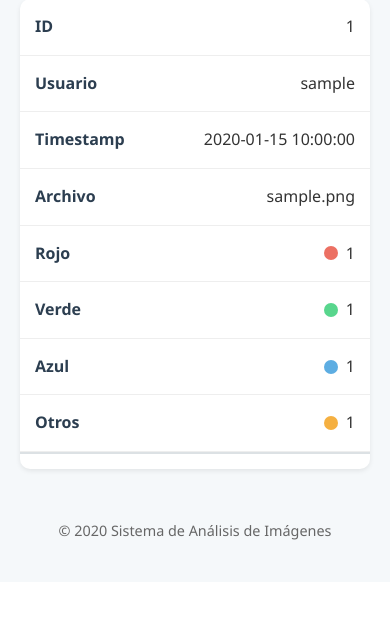
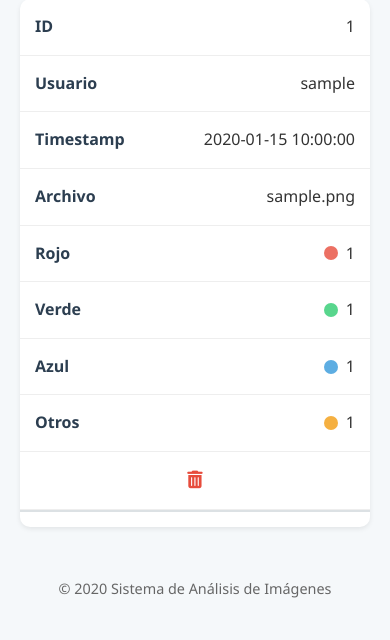
Before and after one commit to MarcosFP812/Image-Processing-BackEnd, a Flask app: template templates/index.html in a window 390 px wide; the page is wider, and only the part inside the window is pictured. Shown: the part 397-1037 px from the top of that part. Before the commit the page ends 937 px from the top of that part, so only its background shows below. Run offline with Flask 3, Linux system fonts and the light colour scheme; tables that the repository leaves empty hold one stand-in row (values such as "Sample post"); the template is opened without the code that fills it: values that come from a table or form of the project are taken from there, most other values are stand-ins (such as "Sample title", 1, 10 or a date in 2020).

Commit message:
Update de flask con botones

```diff
--- a/app.py
+++ b/app.py
@@ -1,5 +1,5 @@
 import os
-from flask import Flask, request, jsonify, render_template, abort
+from flask import Flask, request, jsonify, render_template, abort, redirect, url_for
 from flask_sqlalchemy import SQLAlchemy
 from flask_migrate import Migrate
 from datetime import datetime, timezone
@@ -117,8 +117,8 @@ def view_data():
         # Recuperar todos los datos, ordenados por fecha descendente
         all_entries = ImageData.query.order_by(ImageData.timestamp.desc()).all()
         print(f"Recuperados {len(all_entries)} registros de la base de datos.")
-        # Renderizar la plantilla HTML pasando los datos
-        return render_template('index.html', image_data_list=all_entries)
+        # Renderizar la plantilla HTML pasando los datos y la fecha actual
+        return render_template('index.html', image_data_list=all_entries, now=datetime.now())
     except Exception as e:
         print(f"Error al recuperar datos para el visor web: {e}")
         # Podrías mostrar una página de error más elegante
@@ -139,6 +139,27 @@ def get_data_api():
         print(f"Error en API /get_data: {e}")
         return jsonify({"error": f"Failed to retrieve data: {str(e)}"}), 500
 
+# --- Nueva ruta para eliminar registros ---
+@app.route('/delete/<int:record_id>', methods=['POST'])
+def delete_record(record_id):
+    """Elimina un registro de la base de datos según su ID."""
+    print(f"Recibida petición para eliminar registro con ID: {record_id}")
+    try:
+        # Buscar el registro por ID
+        record = ImageData.query.get_or_404(record_id)
+
+        # Eliminar el registro
+        db.session.delete(record)
+        db.session.commit()
+        print(f"Registro con ID {record_id} eliminado correctamente.")
+
+        # Redirigir a la página principal
+        return redirect(url_for('view_data'))
+    except Exception as e:
+        db.session.rollback()  # Revertir cambios en caso de error
+        print(f"Error al eliminar registro {record_id}: {e}")
+        abort(500, description=f"Error deleting record: {str(e)}")
+
 # --- Ejecución (para desarrollo local) ---
 if __name__ == '__main__':
     # Ejecuta `flask run` en la terminal en lugar de `python app.py`
--- a/static/style.css
+++ b/static/style.css
@@ -224,6 +224,28 @@ tr:hover {
     background-color: rgba(243, 156, 18, 0.8);
 }
 
+/* Botón de eliminar */
+.btn-delete {
+    background-color: transparent;
+    border: none;
+    color: var(--danger-color);
+    padding: 5px 10px;
+    border-radius: 4px;
+    cursor: pointer;
+    transition: all 0.2s ease;
+}
+
+.btn-delete:hover {
+    background-color: rgba(231, 76, 60, 0.1);
+    color: #c0392b;
+}
+
+.delete-form {
+    margin: 0;
+    padding: 0;
+    display: inline-block;
+}
+
 /* Footer */
 footer {
     text-align: center;
@@ -292,4 +314,19 @@ footer {
     .color-count {
         justify-content: flex-end;
     }
+
+    /* Ajustes para el botón de eliminar en móvil */
+    td[data-label="Acciones"] {
+        justify-content: center;
+        padding: 10px;
+    }
+
+    td[data-label="Acciones"]:before {
+        display: none;
+    }
+
+    .btn-delete {
+        padding: 8px 12px;
+        font-size: 1.1em;
+    }
 }
--- a/templates/index.html
+++ b/templates/index.html
@@ -54,6 +54,7 @@
                         <th data-sort="green_count">Verde <i class="fas fa-sort"></i></th>
                         <th data-sort="blue_count">Azul <i class="fas fa-sort"></i></th>
                         <th data-sort="other_count">Otros <i class="fas fa-sort"></i></th>
+                        <th>Acciones</th>
                     </tr>
                 </thead>
                 <tbody>
@@ -87,6 +88,13 @@
                                     <span class="color-dot"></span>
                                     <span class="count">{{ item.other_count }}</span>
                                 </div>
+                            </td>
+                            <td data-label="Acciones">
+                                <form action="{{ url_for('delete_record', record_id=item.id) }}" method="post" class="delete-form" onsubmit="return confirm('¿Estás seguro de que deseas eliminar este registro?');">
+                                    <button type="submit" class="btn-delete" title="Eliminar registro">
+                                        <i class="fas fa-trash-alt"></i>
+                                    </button>
+                                </form>
                             </td>
                         </tr>
                         {% endfor %}
```
